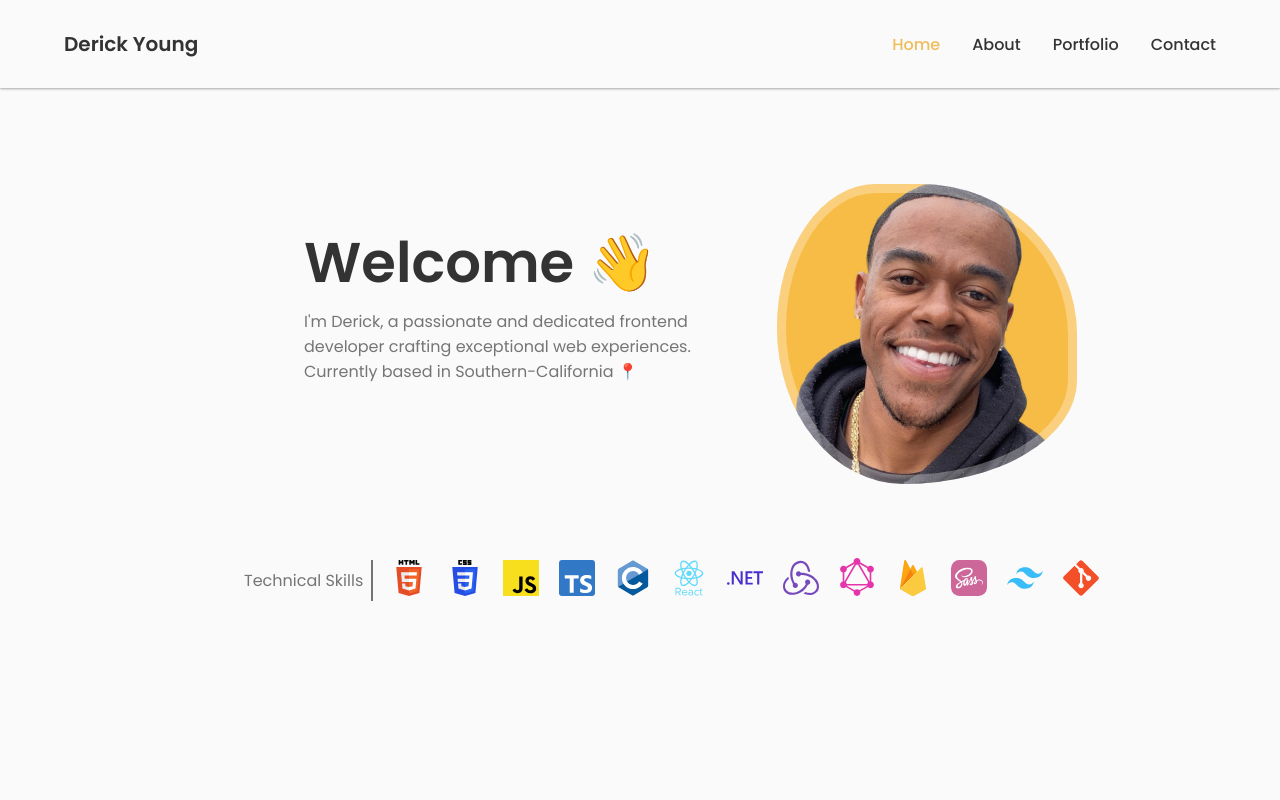
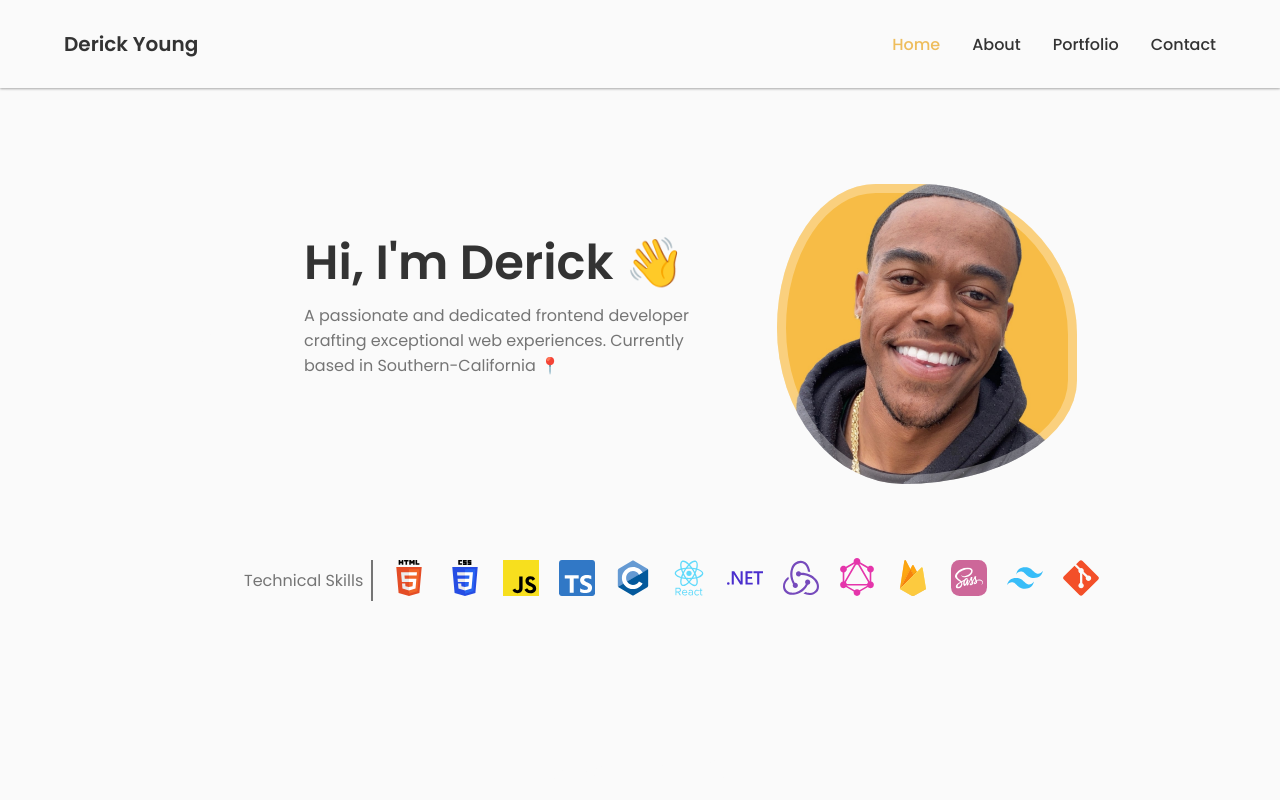
Before and after one commit to TheDerickYoung/derick-young-jr, a React (Create React App) app: page / in a window 1280 px wide. Shown: the top 800 px of the page. Built offline with nearby package versions, Linux system fonts and the light colour scheme.

Commit message:
Changed the home component styling

```diff
--- a/src/components/home/Data.jsx
+++ b/src/components/home/Data.jsx
@@ -4,11 +4,11 @@ import Social from "./Social";
 const Data = () => {
   return (
     <div className="home__data">
-      <h1 className="home__title">Welcome 👋</h1>
+      <h1 className="home__title">Hi, I'm Derick 👋</h1>
       {/*<h3 className="home__subtitle">Frontend Developer</h3>*/}
       <p className="home__description">
-        I'm Derick, a passionate and dedicated frontend developer crafting
-        exceptional web experiences. Currently based in Southern-California 📍
+        A passionate and dedicated frontend developer crafting exceptional web
+        experiences. Currently based in Southern-California 📍
       </p>
       <Social />
     </div>
--- a/src/components/home/home.css
+++ b/src/components/home/home.css
@@ -24,7 +24,7 @@
 }
 
 .home__title {
-  font-size: var(--big-font-size);
+  font-size: 3rem;
   margin-bottom: var(--mb-0-25);
   /* color: var(--hover-color); */
 }
@@ -256,6 +256,10 @@
 }
 
 @media only screen and (min-width: 320px) and (max-width: 480px) {
+  .home__title {
+    font-size: 2.75rem;
+  }
+
   .tech-skills {
     margin: auto 0.75rem;
     display: flex;
```
